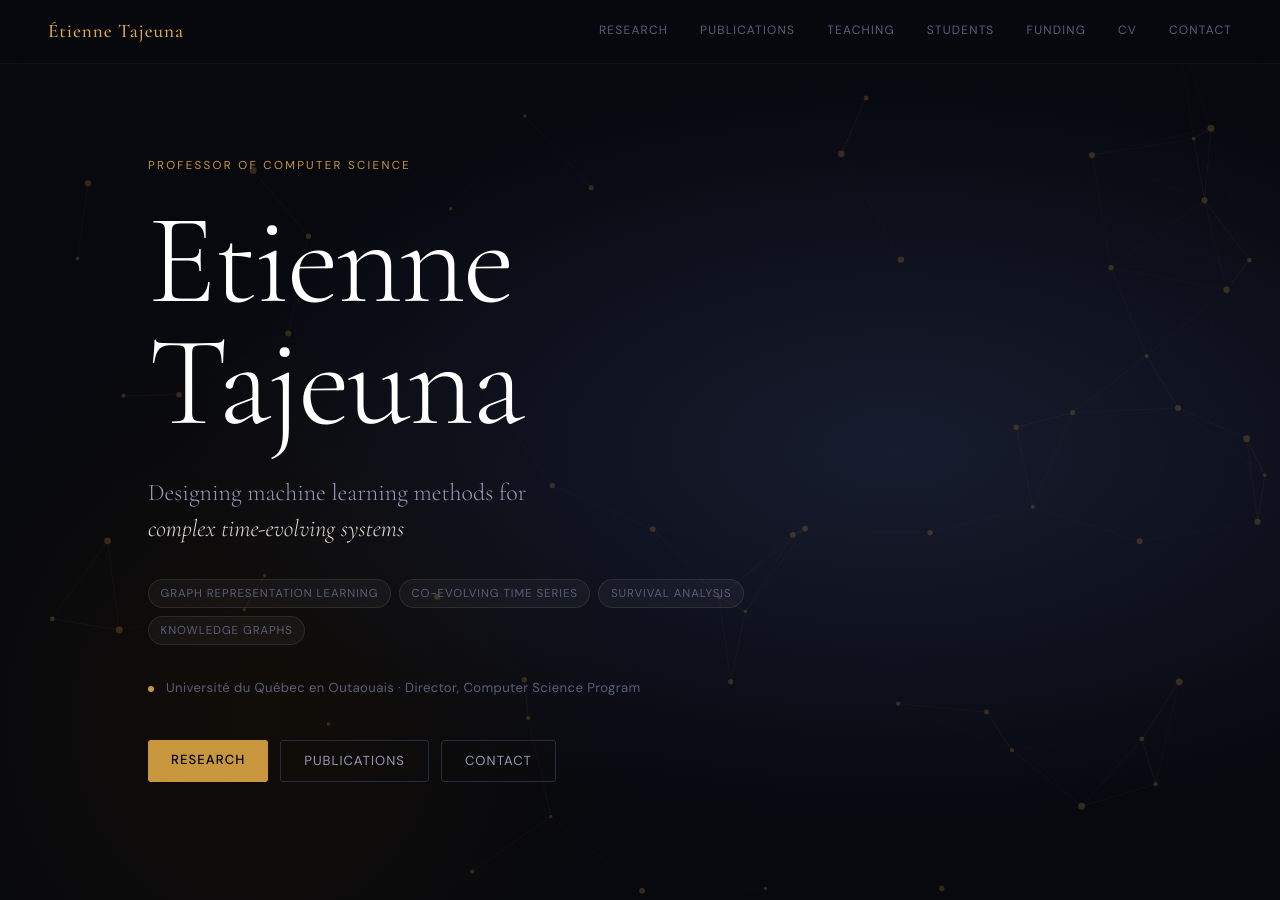
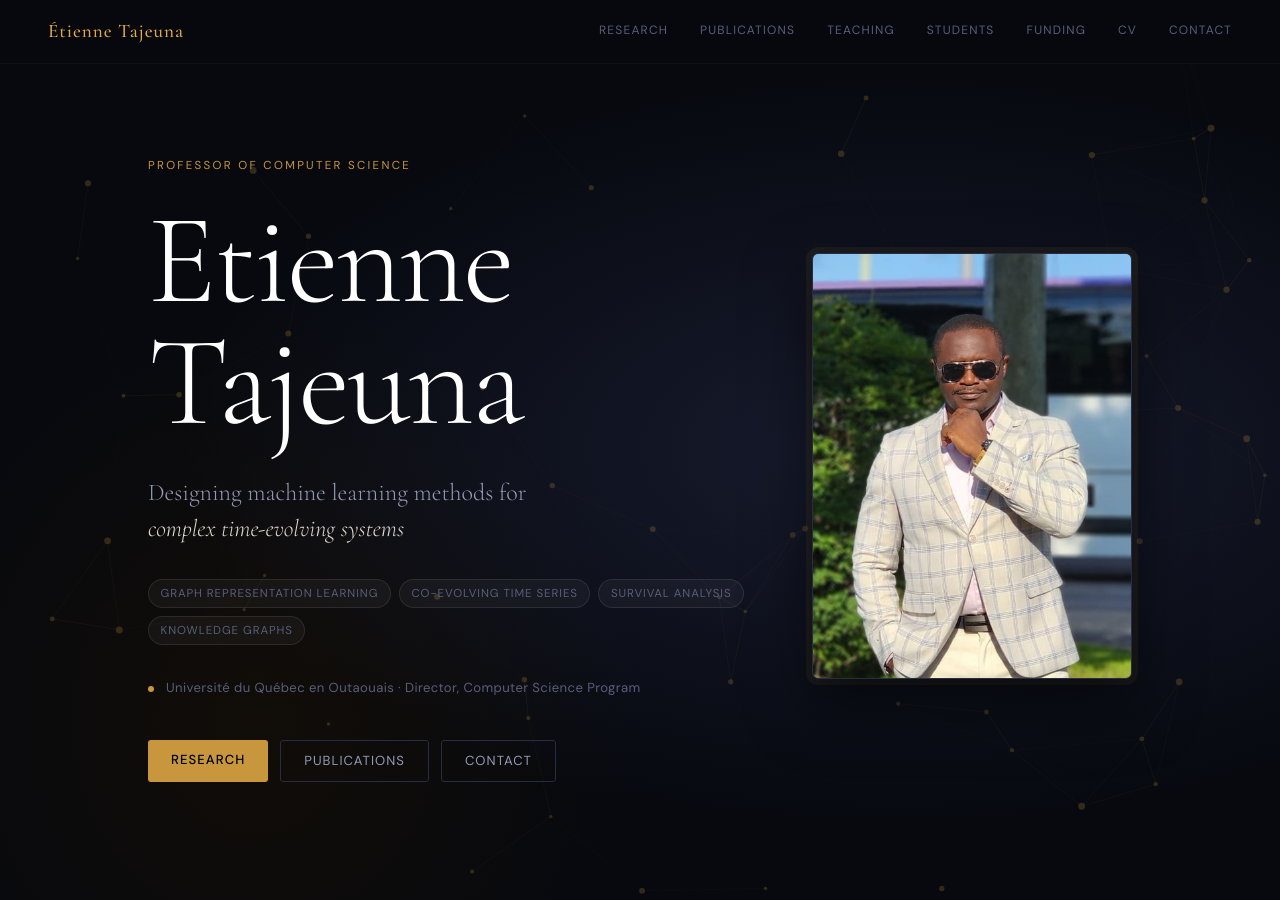
Before and after one commit to tajeuna/etiennetajeuna.github.io, a Jekyll site: the page built from index.md, in a window 1280 px wide and 900 px high. Built offline with Jekyll 4.4.1, drawn with Linux system fonts in a browser that asks for light colours.

Commit message:
Add profile photo to home page hero
Co-Authored-By: Claude Opus 5.5 <noreply@anthropic.com>

```diff
--- a/_config.yml
+++ b/_config.yml
@@ -22,6 +22,8 @@ minima:
 exclude:
   - README.md
   - .idea
+  - MyProfile.jpeg
+  - CV_Etienne.pdf
 
 markdown: kramdown
 kramdown:
--- a/_layouts/home.html
+++ b/_layouts/home.html
@@ -30,6 +30,9 @@ layout: default
         <a href="{{ '/contact/' | relative_url }}" class="btn-ghost">Contact</a>
       </div>
     </div>
+    <figure class="hero-photo">
+      <img src="{{ '/assets/img/profile.jpg' | relative_url }}" alt="Portrait of Étienne Tajeuna" width="480" height="640" />
+    </figure>
   </div>
 </section>
 
@@ -129,8 +132,31 @@ layout: default
   padding: calc(var(--nav-h) + 3rem) var(--px) 5rem;
 }
 
+.hero-inner {
+  display: flex;
+  align-items: center;
+  justify-content: space-between;
+  gap: clamp(2rem, 5vw, 4rem);
+}
+
 .hero-content {
   max-width: 680px;
+  flex: 1 1 auto;
+}
+
+.hero-photo {
+  flex: 0 0 auto;
+  width: clamp(220px, 26vw, 320px);
+  margin: 0;
+  animation: fadeUp .7s .2s ease both;
+}
+.hero-photo img {
+  display: block;
+  width: 100%;
+  height: auto;
+  border-radius: var(--radius);
+  border: 1px solid var(--border2);
+  box-shadow: 0 24px 64px rgba(0,0,0,.55), 0 0 0 6px var(--accent-dim);
 }
 
 .hero-eyebrow {
@@ -360,6 +386,11 @@ layout: default
 .apps-list .sep { color: var(--border2); }
 
 /* ── RESPONSIVE ─────────────────────────── */
+@media (max-width: 860px) {
+  .hero-inner { flex-direction: column-reverse; align-items: flex-start; }
+  .hero-photo { width: min(220px, 60vw); }
+}
+
 @media (max-width: 600px) {
   .hero-name { font-size: clamp(3rem, 15vw, 5rem); }
   .hl-grid { grid-template-columns: 1fr; }
```
Also changed, not shown: assets/img/profile.jpg (added).
